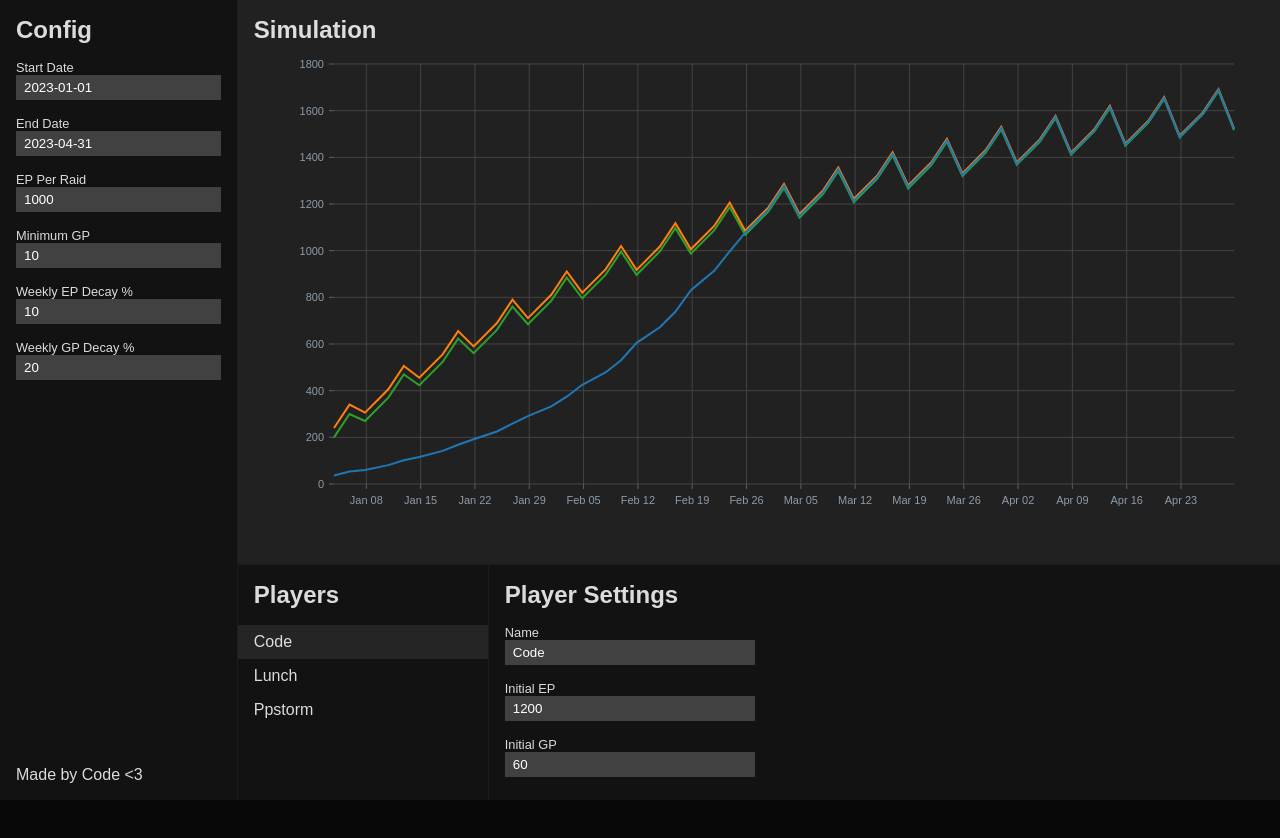
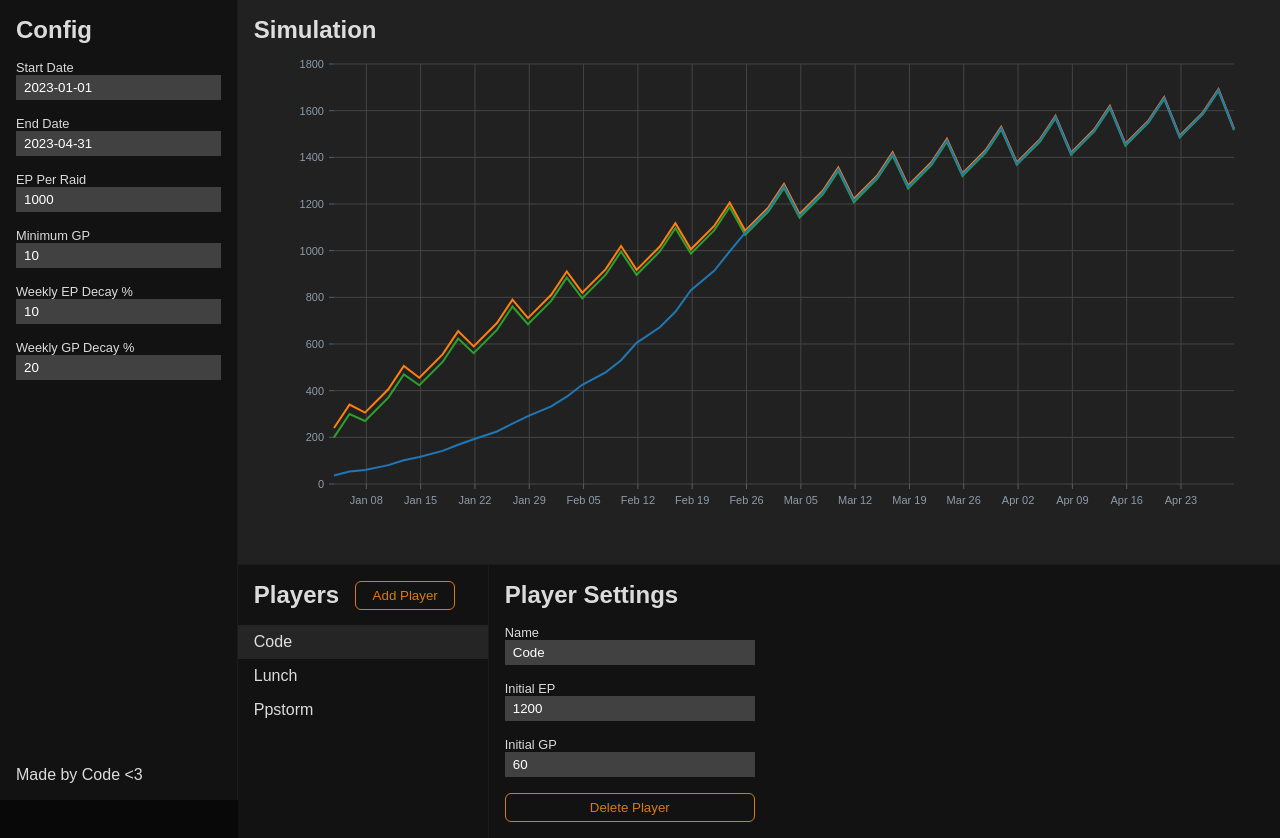
Before and after one commit to thecodeboss/epgp-simulator, a React (Create React App) app: page / in a window 1280 px wide. Shown: the top 838 px of the page. Before the commit the page ends 800 px from the top, so only its background shows below. Built offline with nearby package versions, Linux system fonts and the light colour scheme.

Commit message:
Add some CRUD operations

```diff
--- a/src/App.tsx
+++ b/src/App.tsx
@@ -39,8 +39,8 @@ const defaultPlayers: Player[] = [
 
 const App: FC = () => {
   const [config, setConfig] = useState<Config>(defaultConfig);
-  const { players, updatePlayer } = usePlayers(defaultPlayers);
-  const [selectedPlayer, setSelectedPlayer] = useState<string>(players[0].id);
+  const { players, addPlayer, deletePlayer, updatePlayer } = usePlayers(defaultPlayers);
+  const [selectedPlayer, setSelectedPlayer] = useState<string>(players[0]?.id);
 
   return (
     <div style={{ display: 'flex', flexGrow: 1 }}>
@@ -63,12 +63,21 @@ const App: FC = () => {
           }}
         >
           <Players
+            addPlayer={() => setSelectedPlayer(addPlayer())}
             players={players}
             selectedPlayer={selectedPlayer}
             setSelectedPlayer={setSelectedPlayer}
           />
           <PlayerSettings
-            player={players.find((player) => player.id === selectedPlayer)!}
+            deletePlayer={(id) => {
+              deletePlayer(id);
+              if (id === players[0].id && players.length > 1) {
+                setSelectedPlayer(players[1].id);
+              } else {
+                setSelectedPlayer(players[0].id);
+              }
+            }}
+            player={players.find((player) => player.id === selectedPlayer)}
             updatePlayer={updatePlayer}
           />
         </div>
--- a/src/components/PlayerSettings.tsx
+++ b/src/components/PlayerSettings.tsx
@@ -3,17 +3,21 @@ import type { Player } from '../utils/types';
 import { Input } from './Input';
 
 interface PlayerSettingsProps {
-  player: Player;
+  deletePlayer: (id: string) => void;
+  player?: Player;
   updatePlayer: (id: string, player: Player) => void;
 }
 
-export const PlayerSettings: FC<PlayerSettingsProps> = ({ player, updatePlayer }) => {
+export const PlayerSettings: FC<PlayerSettingsProps> = ({ deletePlayer, player, updatePlayer }) => {
   const handleChange = useCallback(
     (key: string, value: number | string) => {
+      if (!player) return;
       updatePlayer(player.id, { ...player, [key]: value });
     },
     [player, updatePlayer]
   );
+
+  if (!player) return null;
 
   return (
     <div
@@ -41,6 +45,7 @@ export const PlayerSettings: FC<PlayerSettingsProps> = ({ player, updatePlayer }
         type="number"
         value={player.initialGP}
       />
+      <button onClick={() => deletePlayer(player.id)}>Delete Player</button>
     </div>
   );
 };
--- a/src/components/Players.tsx
+++ b/src/components/Players.tsx
@@ -2,12 +2,18 @@ import type { FC } from 'react';
 import { Player } from '../utils/types';
 
 interface PlayersProps {
+  addPlayer: () => void;
   players: Player[];
   selectedPlayer: string;
   setSelectedPlayer: (player: string) => void;
 }
 
-export const Players: FC<PlayersProps> = ({ players, selectedPlayer, setSelectedPlayer }) => {
+export const Players: FC<PlayersProps> = ({
+  addPlayer,
+  players,
+  selectedPlayer,
+  setSelectedPlayer,
+}) => {
   return (
     <div
       style={{
@@ -15,7 +21,12 @@ export const Players: FC<PlayersProps> = ({ players, selectedPlayer, setSelected
         width: '250px',
       }}
     >
-      <h2 style={{ padding: '1rem' }}>Players</h2>
+      <div style={{ alignItems: 'center', display: 'flex' }}>
+        <h2 style={{ padding: '1rem' }}>Players</h2>
+        <button style={{ width: '100px' }} onClick={addPlayer}>
+          Add Player
+        </button>
+      </div>
       <div style={{ display: 'flex', flexDirection: 'column' }}>
         {players.map((player) => (
           <div
--- a/src/index.css
+++ b/src/index.css
@@ -6,12 +6,27 @@ html, body {
   font-family: "Source Sans Pro", Arial, sans-serif;
 }
 
+button {
+  background-color: transparent;
+  border: 1px solid #d87a16;
+  border-radius: 6px;
+  color: #d87a16;
+  cursor: pointer;
+  padding: 6px 15px;
+}
+
+button:hover {
+  border: 1px solid #e89a3c;
+  color: #e89a3c;
+}
+
+button:active {
+  border: 1px solid #aa6215;
+  color: #aa6215;
+}
+
 h1, h2, h3 {
   margin: 0;
-}
-
-label {
-  font-size: 0.8rem;
 }
 
 input {
@@ -21,6 +36,10 @@ input {
   padding: 5px 8px;
 }
 
+label {
+  font-size: 0.8rem;
+}
+
 #root {
   display: flex;
   height: 100%;
--- a/src/utils/players.ts
+++ b/src/utils/players.ts
@@ -6,16 +6,19 @@ export const usePlayers = (defaultPlayers: Player[]) => {
   const [players, setPlayers] = useState<Player[]>(defaultPlayers);
 
   const addPlayer = useCallback(() => {
+    const id = uuid();
     setPlayers((players) => [
       ...players,
       {
         color: '#000000',
-        id: uuid(),
+        id,
         name: 'New Player',
         initialEP: 0,
         initialGP: 10, // TODO: use minimum GP from config
       },
     ]);
+
+    return id;
   }, [setPlayers]);
 
   const deletePlayer = useCallback(
```
